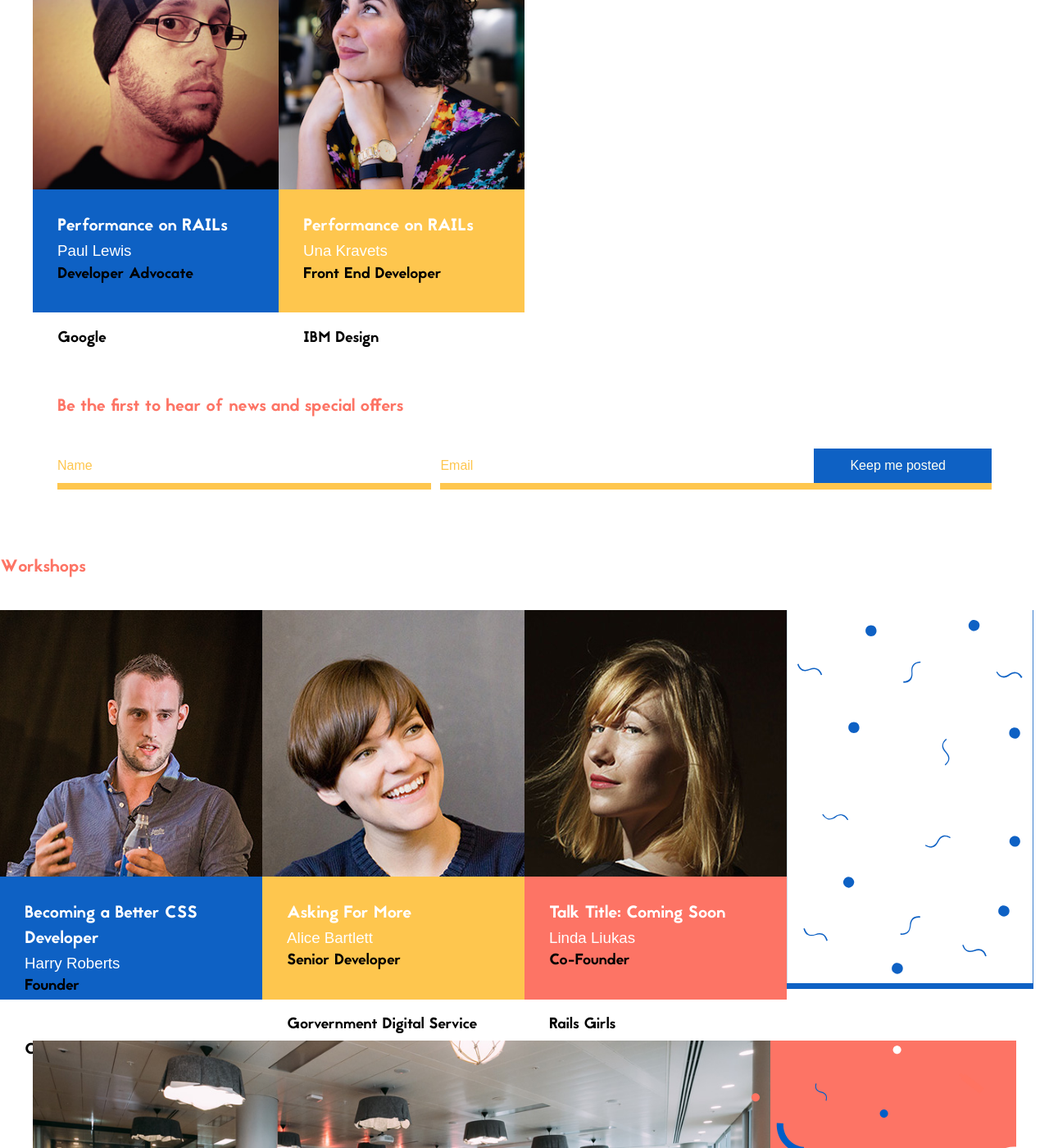
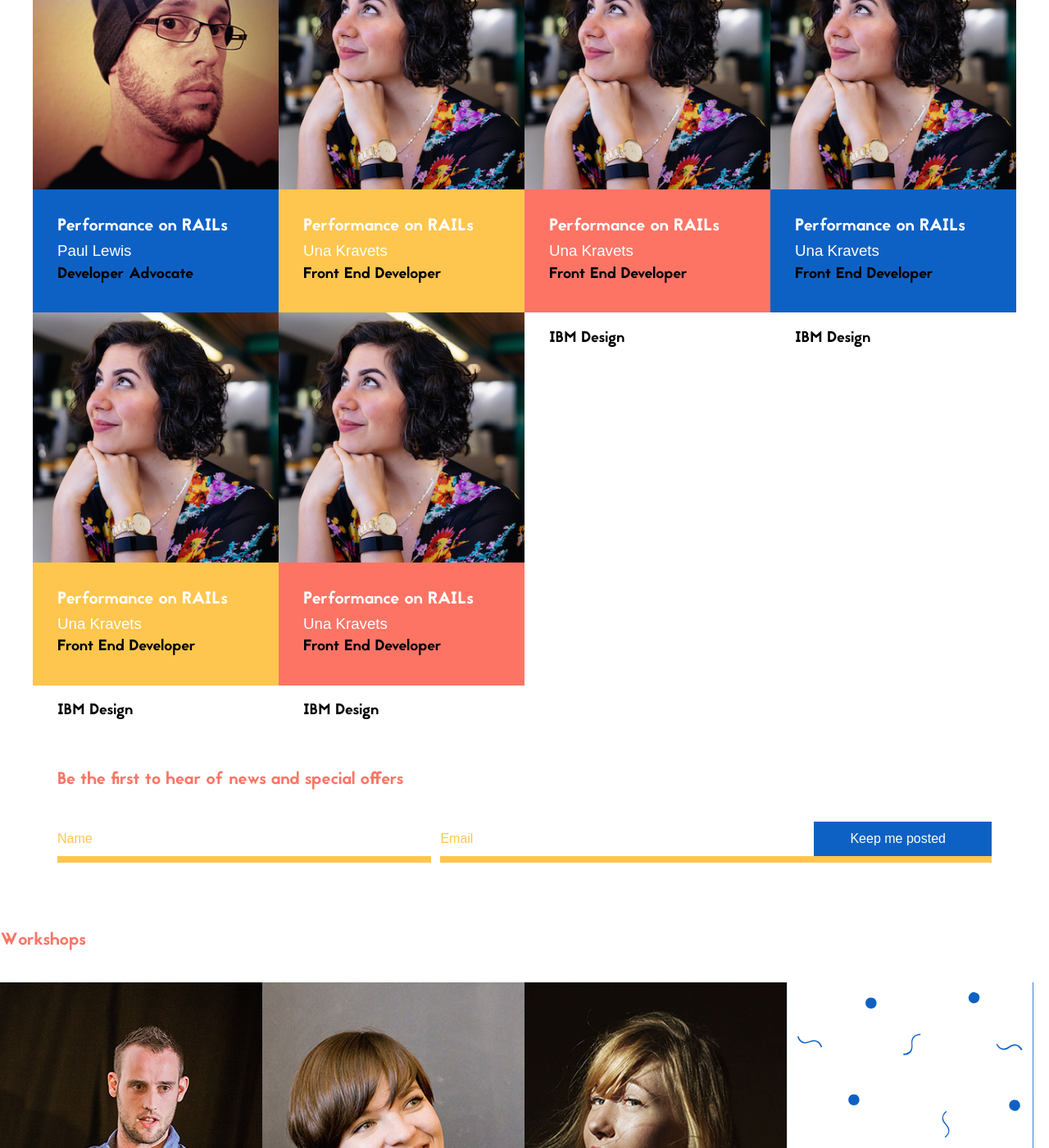
Before and after one commit to Sambillingham/beyond, a Jekyll site: the page built from index.html, in a window 1280 px wide and 1400 px high, scrolled down 4046 px. Shown: the whole window at 82% size. Built offline with Jekyll 4.4.1, drawn with Linux system fonts in a browser that asks for light colours; some web fonts are replaced.

Commit message:
Stub out rest of speakers to make 12

```diff
--- a/index.html
+++ b/index.html
@@ -104,6 +104,46 @@ layout: default
       <h3 class="speaker__name">Paul Lewis</h3>
       <h3 class="speaker__position">Developer Advocate</h3>
       <h3 class="speaker__company">Google</h3>
+    </div>
+  </div>
+
+  <div class="speaker speaker--small ">
+    <img class="speaker__image" src="img/speaker-una-kravets.jpg">
+    <div class="speaker__info">
+      <h2 class="speaker__title">Performance on RAILs</h2>
+      <h3 class="speaker__name">Una Kravets</h3>
+      <h3 class="speaker__position">Front End Developer</h3>
+      <h3 class="speaker__company">IBM Design</h3>
+    </div>
+  </div>
+
+  <div class="speaker speaker--small ">
+    <img class="speaker__image" src="img/speaker-una-kravets.jpg">
+    <div class="speaker__info">
+      <h2 class="speaker__title">Performance on RAILs</h2>
+      <h3 class="speaker__name">Una Kravets</h3>
+      <h3 class="speaker__position">Front End Developer</h3>
+      <h3 class="speaker__company">IBM Design</h3>
+    </div>
+  </div>
+
+  <div class="speaker speaker--small ">
+    <img class="speaker__image" src="img/speaker-una-kravets.jpg">
+    <div class="speaker__info">
+      <h2 class="speaker__title">Performance on RAILs</h2>
+      <h3 class="speaker__name">Una Kravets</h3>
+      <h3 class="speaker__position">Front End Developer</h3>
+      <h3 class="speaker__company">IBM Design</h3>
+    </div>
+  </div>
+
+  <div class="speaker speaker--small ">
+    <img class="speaker__image" src="img/speaker-una-kravets.jpg">
+    <div class="speaker__info">
+      <h2 class="speaker__title">Performance on RAILs</h2>
+      <h3 class="speaker__name">Una Kravets</h3>
+      <h3 class="speaker__position">Front End Developer</h3>
+      <h3 class="speaker__company">IBM Design</h3>
     </div>
   </div>
 
```
